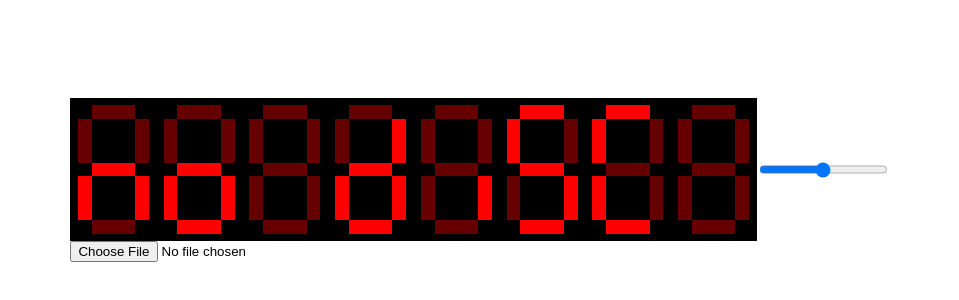
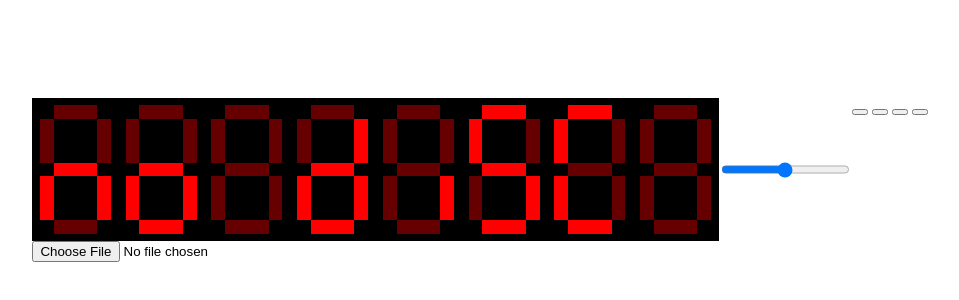
Before and after one commit to Joao-POP/7-segment-audio-player, a website with bundled scripts: page index.html in a window 1280 px wide. Shown: the part 220-520 px from the top of the page, without its empty margins (160-1119 px from the left). Built offline with nearby package versions, Linux system fonts and the light colour scheme.

Commit message:
Added button array

```diff
--- a/index.html
+++ b/index.html
@@ -85,6 +85,12 @@
                 </div>
                 </div>
                 <input id="volume-knob" type="range" name="volume" min="0" max="100" />
+                <div id="button-array">
+                    <button id="play-button"></button>
+                    <button id="pause-button"></button>
+                    <button id="rewind-button"></button>
+                    <button id="fast-forward-button"></button>
+                </div>
             </div>
             <input id="cd-tray" type="file" name="song" accept="audio/*" />
         </div>
```
